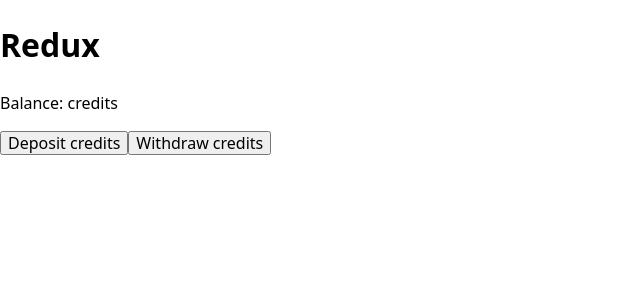
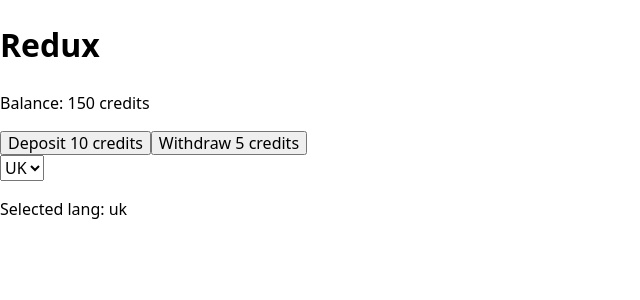
Before and after one commit to goitacademy/react-course-track, a React (Vite) app: page / in a window 1280 px wide. Shown: the top 300 px of the page, without its empty margins (0-640 px from the left). Built offline with nearby package versions, Linux system fonts and the light colour scheme.

Commit message:
add lesson 12

```diff
--- a/src/components/App.jsx
+++ b/src/components/App.jsx
@@ -1,15 +1,17 @@
-// import LangSwitcher from "./LangSwitcher";
+import { useSelector } from "react-redux";
+import LangSwitcher from "./LangSwitcher";
 import Balance from "./Balance";
 
 export default function App() {
+  const lang = useSelector((state) => state.locale.lang);
+
   return (
     <div>
       <h1>Redux</h1>
 
       <Balance />
-
-      {/* <LangSwitcher />
-      <p>Selected lang: </p> */}
+      <LangSwitcher />
+      <p>Selected lang: {lang}</p>
     </div>
   );
 }
--- a/src/components/Balance.jsx
+++ b/src/components/Balance.jsx
@@ -1,10 +1,15 @@
+import { useDispatch, useSelector } from "react-redux";
+import { deposit, withdraw } from "../redux/balanceSlice";
+
 export default function Balance() {
+  const dispatch = useDispatch();
+  const balance = useSelector((state) => state.balance.value);
+
   return (
     <div>
-      <p>Balance: credits</p>
-      {/* <input type="number" /> */}
-      <button>Deposit credits</button>
-      <button>Withdraw credits</button>
+      <p>Balance: {balance} credits</p>
+      <button onClick={() => dispatch(deposit(10))}>Deposit 10 credits</button>
+      <button onClick={() => dispatch(withdraw(5))}>Withdraw 5 credits</button>
     </div>
   );
 }
--- a/src/components/LangSwitcher.jsx
+++ b/src/components/LangSwitcher.jsx
@@ -1,7 +1,16 @@
+import { useDispatch, useSelector } from "react-redux";
+import { changeLang } from "../redux/localeSlice";
+
 export default function LangSwitcher() {
+  const dispatch = useDispatch();
+  const lang = useSelector((state) => state.locale.lang);
+
   return (
     <div>
-      <select>
+      <select
+        value={lang}
+        onChange={(e) => dispatch(changeLang(e.target.value))}
+      >
         <option value="en">EN</option>
         <option value="uk">UK</option>
         <option value="pl">PL</option>
--- a/src/main.jsx
+++ b/src/main.jsx
@@ -1,11 +1,15 @@
 import React from "react";
 import ReactDOM from "react-dom/client";
+import { Provider } from "react-redux";
 import App from "./components/App";
 import "modern-normalize";
 import "./index.css";
+import { store } from "./redux/store";
 
 ReactDOM.createRoot(document.getElementById("root")).render(
   <React.StrictMode>
-    <App />
+    <Provider store={store}>
+      <App />
+    </Provider>
   </React.StrictMode>
 );
--- /dev/null
+++ b/src/redux/balanceSlice.js
@@ -0,0 +1,36 @@
+const initialState = {
+  value: 150,
+};
+
+export const balanceReducer = (state = initialState, action) => {
+  switch (action.type) {
+    case "balance/deposit":
+      return {
+        ...state,
+        value: state.value + action.payload,
+      };
+
+    case "balance/withdraw":
+      return {
+        ...state,
+        value: state.value - action.payload,
+      };
+
+    default:
+      return state;
+  }
+};
+
+export const deposit = (value) => {
+  return {
+    type: "balance/deposit",
+    payload: value,
+  };
+};
+
+export const withdraw = (value) => {
+  return {
+    type: "balance/withdraw",
+    payload: value,
+  };
+};
--- /dev/null
+++ b/src/redux/localeSlice.js
@@ -0,0 +1,22 @@
+const initialState = {
+  lang: "uk",
+};
+
+export const localeReducer = (state = initialState, action) => {
+  switch (action.type) {
+    case "locale/changeLang":
+      return {
+        ...state,
+        lang: action.payload,
+      };
+    default:
+      return state;
+  }
+};
+
+export const changeLang = (newLang) => {
+  return {
+    type: "locale/changeLang",
+    payload: newLang,
+  };
+};
--- /dev/null
+++ b/src/redux/store.js
@@ -0,0 +1,11 @@
+import { combineReducers, createStore } from "redux";
+import { devToolsEnhancer } from "@redux-devtools/extension";
+import { balanceReducer } from "./balanceSlice";
+import { localeReducer } from "./localeSlice";
+
+const rootReducer = combineReducers({
+  balance: balanceReducer,
+  locale: localeReducer,
+});
+
+export const store = createStore(rootReducer, devToolsEnhancer());
```
Also changed, not shown: 1 other file (tests, documents, lock files or other folders).
